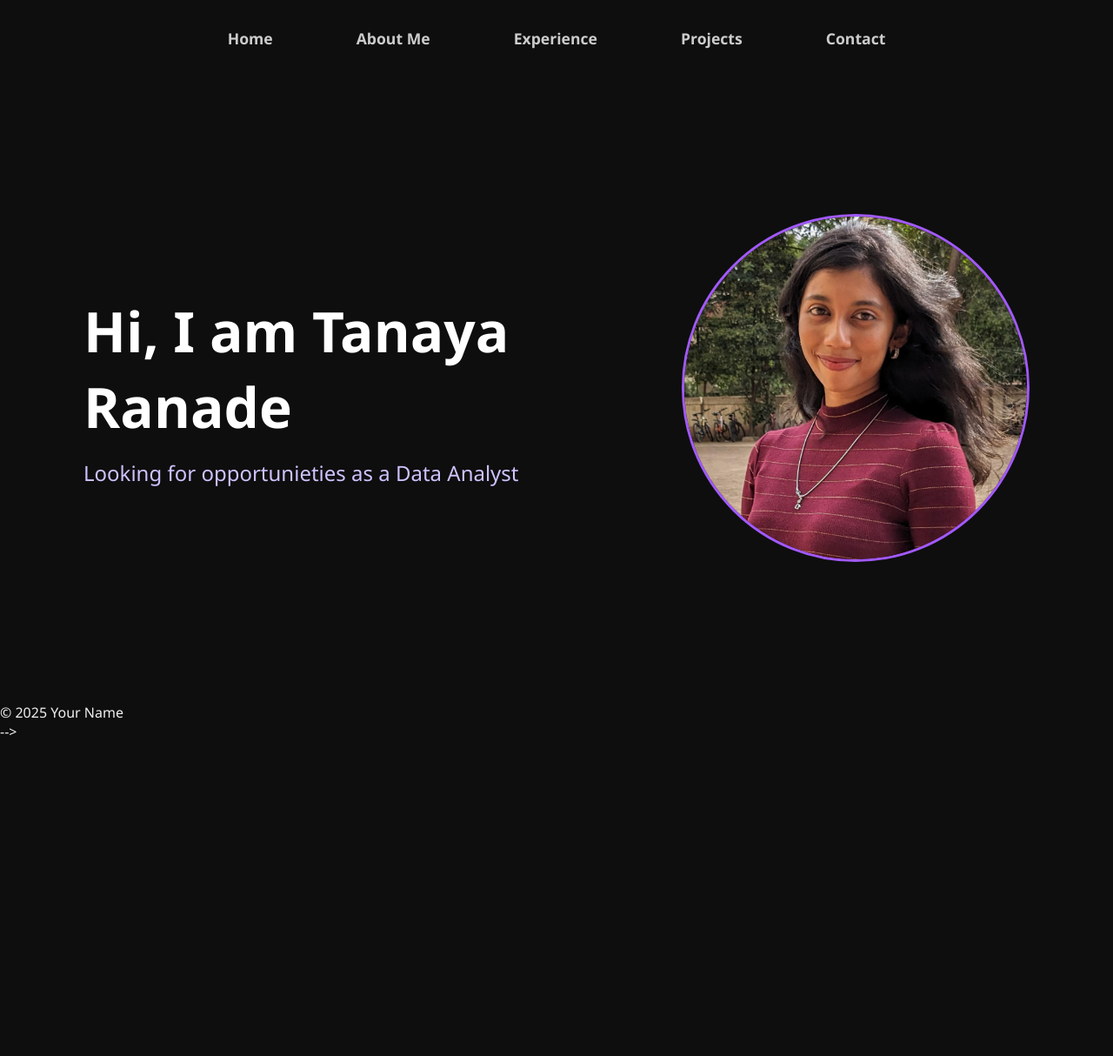
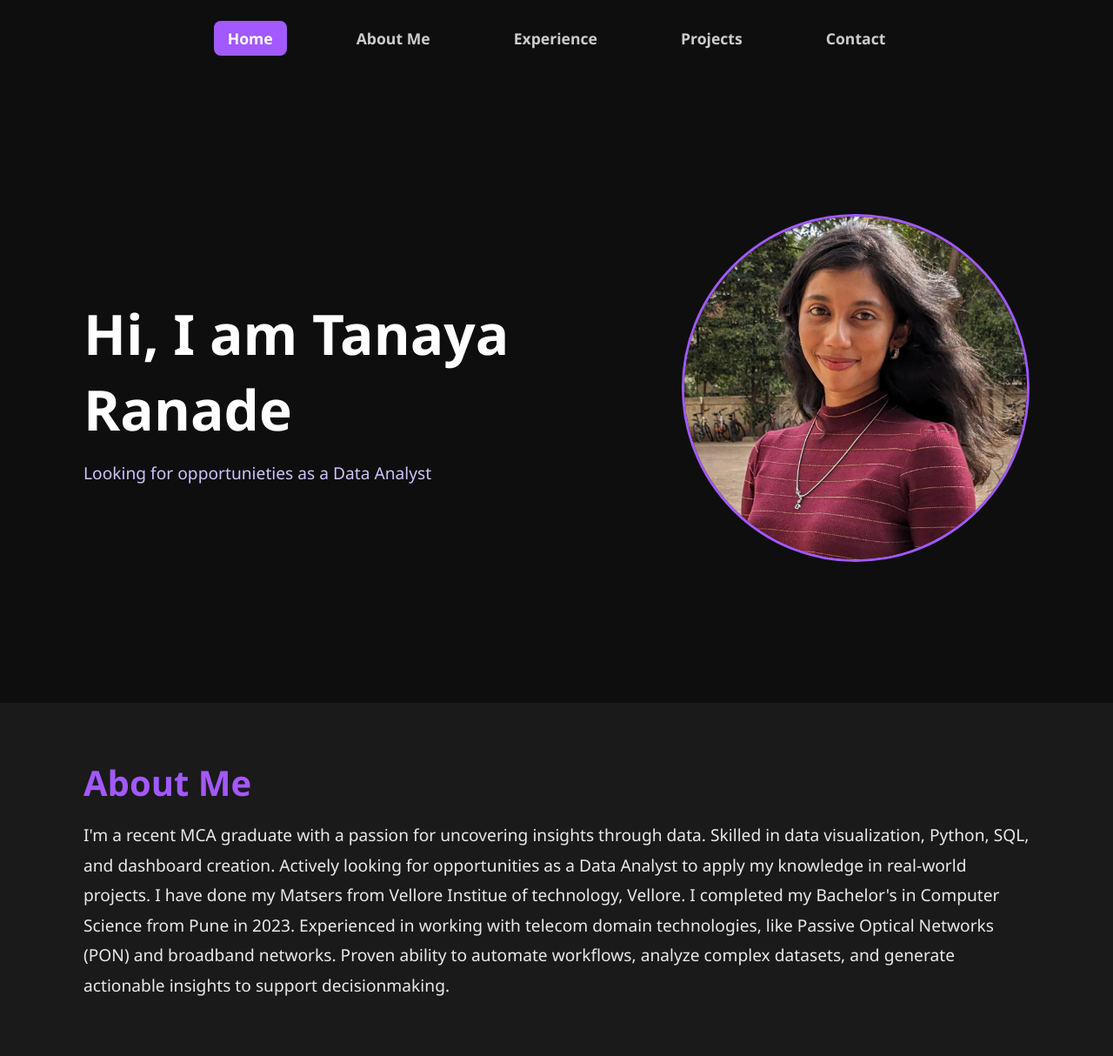
Before and after one commit to tanayaaaa123/flask-portfolio, a Flask app: page / in a window 1280 px wide. Shown: the whole page at 87% size. Before the commit the page ends 845 px from the top, so only its background shows below. Run offline with Flask 3, Linux system fonts and the light colour scheme.

Commit message:
Added about section

```diff
--- a/static/css/style.css
+++ b/static/css/style.css
@@ -12,13 +12,20 @@ body {
 }
 
 /* Navbar */
-nav {
-    background-color: #0e0e0e;
-    padding: 1rem 2rem;
+#navbar {
     position: sticky;
     top: 0;
     z-index: 1000;
+    background-color: #0e0e0e;
+    transition: all 0.3s ease;
+    padding: 1rem 2rem;
 }
+
+#navbar.shrink {
+    padding: 0.5rem 2rem;
+    background-color: #12002e;
+}
+
 
 nav ul {
     list-style: none;
@@ -46,6 +53,12 @@ nav ul li:hover {
 nav ul li:hover a {
     color: #0e0e0e;               /* Dark text on purple hover */
 }
+nav ul li a.active {
+    color: #ffffff;
+    background-color: #a259ff;
+    border-radius: 8px;
+}
+
 
 /* Home Section */
 .home-section {
@@ -64,7 +77,7 @@ nav ul li:hover a {
 }
 
 .home-text p {
-    font-size: 1.5rem;
+    font-size: 1.2rem;
     color: #d0c2ff;
     margin-top: 1rem;
     opacity: 0;
@@ -89,3 +102,19 @@ nav ul li:hover a {
     object-fit: cover;
     border: 3px solid #a259ff;
 }
+
+
+.about-section {
+    padding: 4rem 6rem;
+    background-color: #1a1a1a;
+    color: #eaeaea;
+}
+.about-container h2 {
+    font-size: 2.5rem;
+    color: #a259ff;
+    margin-bottom: 1rem;
+}
+.about-container p {
+    font-size: 1.2rem;
+    line-height: 1.8;
+}
--- a/templates/index.html
+++ b/templates/index.html
@@ -9,15 +9,17 @@
 </head>
 <body>
     <!-- Navigation -->
+    <header id="navbar">
         <nav>
             <ul>
                 <li><a href="#home">Home</a></li>
-            <li><a href="#about">About Me</a></li>
+                <li><a href="#about-me">About Me</a></li>
                 <li><a href="#experience">Experience</a></li>
                 <li><a href="#projects">Projects</a></li>
                 <li><a href="#contact">Contact</a></li>
             </ul>
         </nav>
+    </header>
 
     <!-- Home Section -->
     <section id="home" class="home-section">
@@ -29,13 +31,25 @@
             <img src="{{ url_for('static', filename='css/images/formal.jpg') }}" alt="Profile Picture">
         </div>
     </section>
+    <section id="about-me" class="about-section">
+        <div class="container about-container">
+          <h2>About Me</h2>
+          <p>
+            I'm a recent MCA graduate with a passion for uncovering insights through data.
+            Skilled in data visualization, Python, SQL, and dashboard creation. Actively looking for
+            opportunities as a Data Analyst to apply my knowledge in real-world projects.
+            I have done my Matsers from Vellore Institue of technology, Vellore. I completed my Bachelor's in Computer Science from Pune in 2023.
+            Experienced in working with telecom domain technologies, like
+            Passive Optical Networks (PON) and broadband networks. Proven ability to automate
+            workflows, analyze complex datasets, and generate actionable insights to support decisionmaking.
+          </p>
+        </div>
+    </section>
 
 
-    <!-- Footer -->
-    <footer>
-        <p>&copy; 2025 Your Name</p>
-    </footer>
 
-    <script src="{{ url_for('static', filename='js/script.js') }}"></script>
+    <script src="{{ url_for('static', filename='js/script.js') }}">
+
+    </script>
 </body>
-</html> -->
+</html>
```
Also changed, not shown: static/js/script.js (added, +40 -0 lines). Lines whose indentation alone changed are shown as unchanged.
